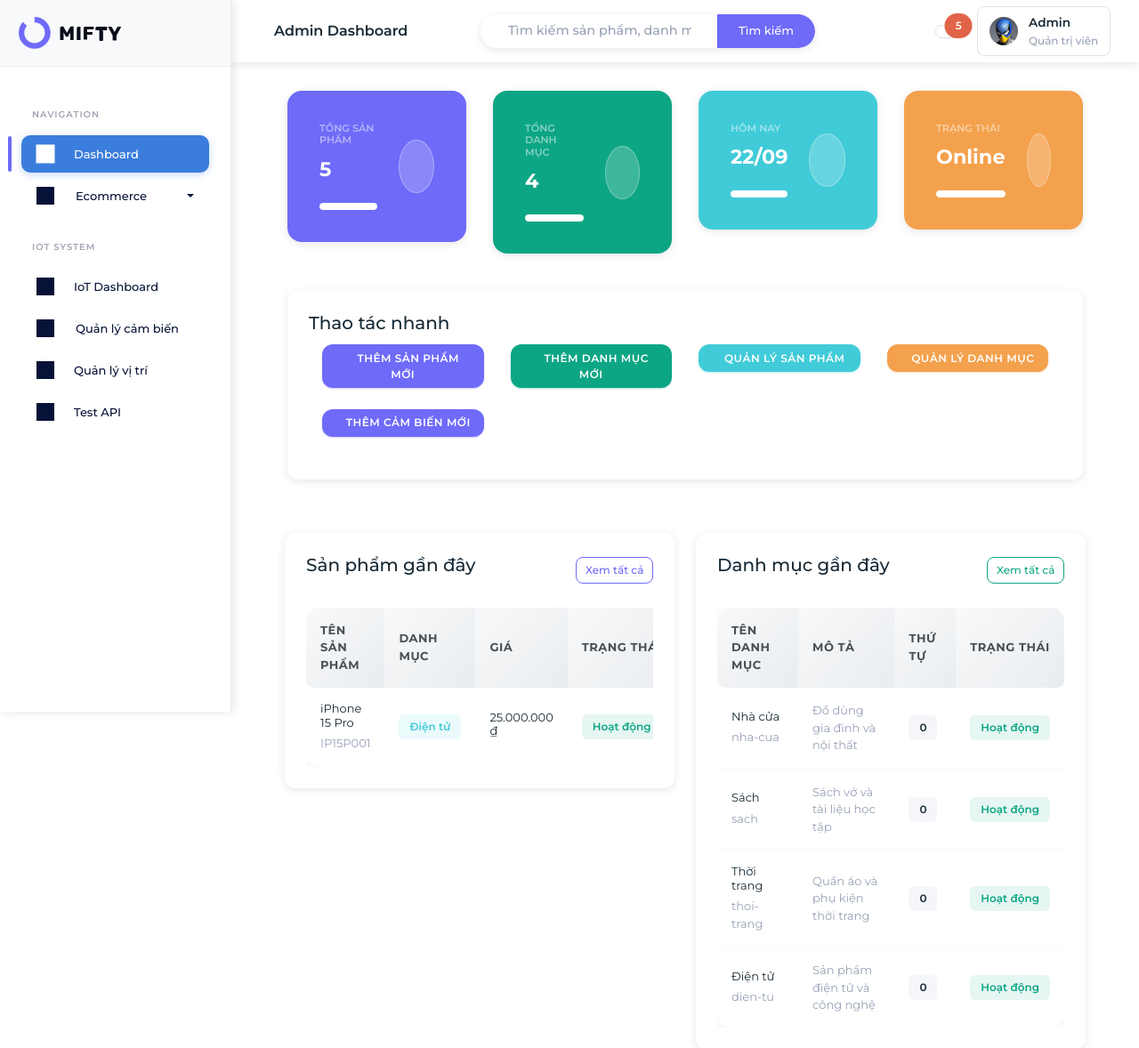
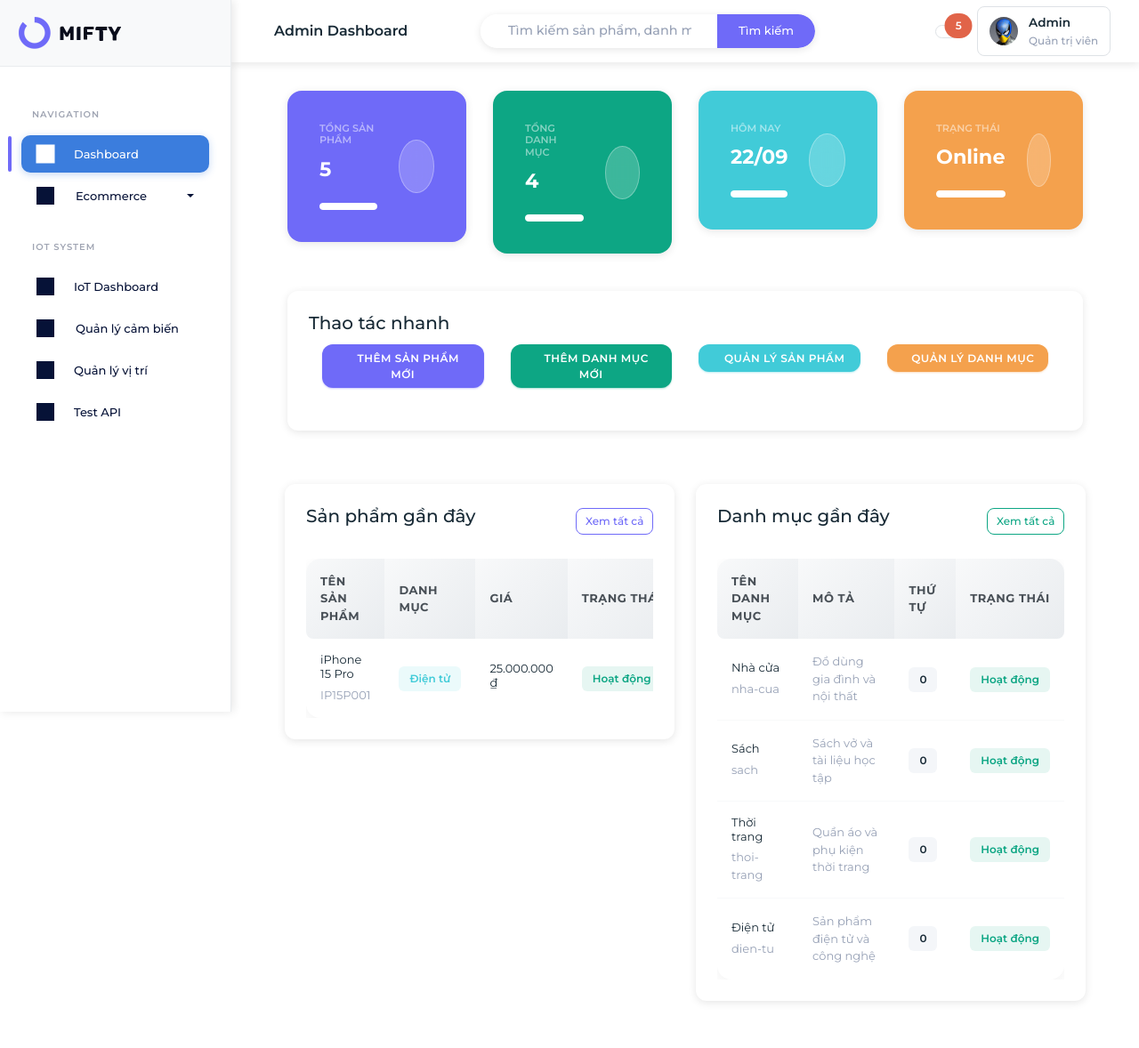
Before and after one commit to TuanAnhNguyen723/Graduation-project, a PHP site: page / in a window 1280 px wide. Shown: the top 1178 px of the page at 89% size. After the commit the page ends 1082 px from the top, so only its background shows below. Run offline with PHP 8.4, Linux system fonts and the light colour scheme; the visitor is signed in with stand-in values (Sample User, id 1); data comes from the database, SQL or seed files in the repository; some libraries are stand-ins or nearby versions.

Commit message:
Update UI 2

```diff
--- a/index.php
+++ b/index.php
@@ -529,12 +529,6 @@
                                             Quản lý danh mục
                                         </a>
                                     </div>
-                                    <div class="col-md-3 mb-3">
-                                        <a href="admin/iot/" class="btn btn-primary w-100 quick-action">
-                                            <i class="iconoir-plus me-2"></i>
-                                            Thêm Cảm Biến Mới
-                                        </a>
-                                    </div>
                                 </div>
                             </div>
                         </div>
```
